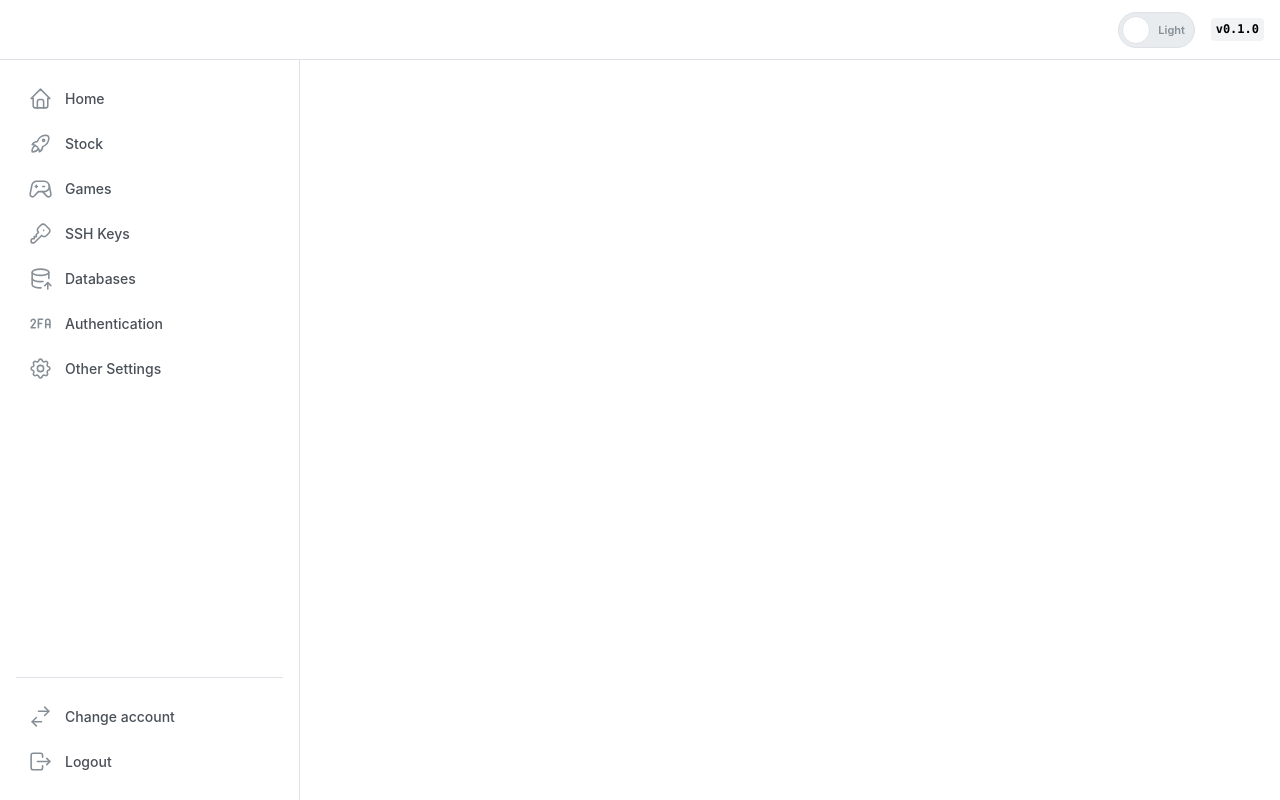
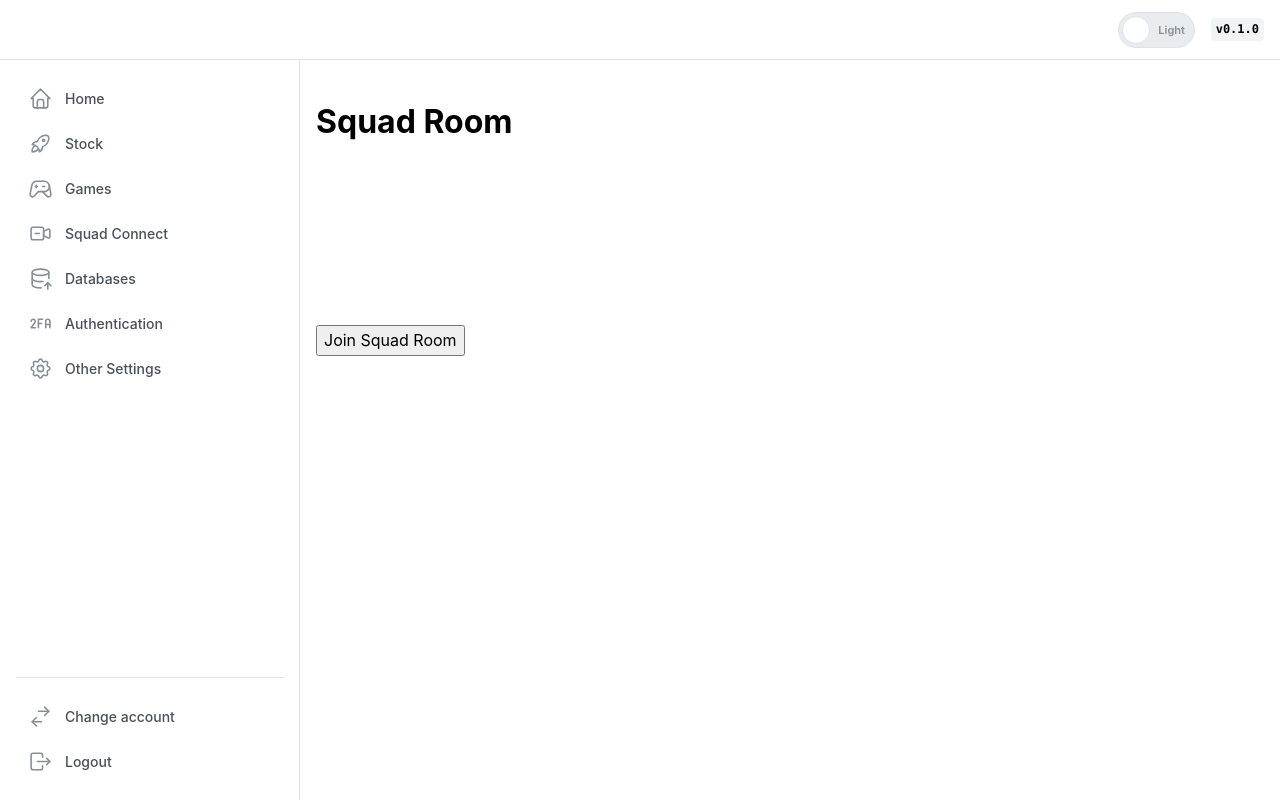
Before and after one commit to jasonc94/react-frontend, a React (Vite) app: page /webrtc in a window 1280 px wide. Built offline with nearby package versions, Linux system fonts and the light colour scheme; no server answers.

Commit message:
initial squad connect webrtc setup

```diff
--- a/libs/webrtc/ui/src/index.ts
+++ b/libs/webrtc/ui/src/index.ts
@@ -0,0 +1 @@
+export * from './lib/squad-room/squad-room';
--- /dev/null
+++ b/libs/webrtc/ui/src/lib/squad-room/squad-room.module.scss
@@ -0,0 +1,7 @@
+/*
+ * Replace this with your own classes
+ *
+ * e.g.
+ * .container {
+ * }
+*/
--- /dev/null
+++ b/libs/webrtc/ui/src/lib/squad-room/squad-room.tsx
@@ -0,0 +1,90 @@
+import { useEffect, useRef, useState } from 'react';
+import styles from './squad-room.module.scss';
+
+export function SquadRoom() {
+  const localVideo = useRef<HTMLVideoElement | null>(null);
+  const remoteVideo = useRef<HTMLVideoElement | null>(null);
+  const [localStream, setLocalStream] = useState<MediaStream | null>(null);
+  const [peerConnection, setPeerConnection] =
+    useState<RTCPeerConnection | null>(null);
+
+  useEffect(() => {
+    const initLocalStream = async () => {
+      try {
+        const stream = await navigator.mediaDevices.getUserMedia({
+          video: true,
+          audio: true,
+        });
+        setLocalStream(stream);
+        if (localVideo.current) {
+          localVideo.current.srcObject = stream;
+        }
+      } catch (error) {
+        console.error('Error accessing media devices:', error);
+      }
+    };
+
+    initLocalStream();
+
+    // Cleanup
+    return () => {
+      if (localStream) {
+        localStream.getTracks().forEach((track) => track.stop());
+      }
+    };
+  }, []);
+
+  const createPeerConnection = () => {
+    const pc = new RTCPeerConnection({
+      iceServers: [{ urls: 'stun:stun.l.google.com:19302' }],
+    });
+
+    pc.onicecandidate = (event) => {
+      if (event.candidate) {
+        console.log('ICE Candidate:', event.candidate);
+      }
+    };
+
+    pc.ontrack = (event) => {
+      if (remoteVideo.current) {
+        remoteVideo.current.srcObject = event.streams[0];
+      }
+    };
+
+    if (localStream) {
+      localStream
+        .getTracks()
+        .forEach((track) => pc.addTrack(track, localStream));
+    }
+
+    setPeerConnection(pc);
+  };
+
+  const joinSquadRoom = async () => {
+    if (!peerConnection) {
+      createPeerConnection();
+    }
+
+    try {
+      const offer = await peerConnection?.createOffer();
+      await peerConnection?.setLocalDescription(offer);
+
+      console.log('Offer:', offer);
+    } catch (error) {
+      console.error('Error creating offer:', error);
+    }
+  };
+
+  return (
+    <div>
+      <h1>Squad Room</h1>
+      <div>
+        <video ref={localVideo} autoPlay muted playsInline />
+        <video ref={remoteVideo} autoPlay playsInline />
+      </div>
+      <button onClick={joinSquadRoom}>Join Squad Room</button>
+    </div>
+  );
+}
+
+export default SquadRoom;
--- a/src/app/components/app-routing/app-routing.tsx
+++ b/src/app/components/app-routing/app-routing.tsx
@@ -1,6 +1,7 @@
 import { Route, Routes } from 'react-router-dom';
 import { Home } from '@JC/home';
 import { Game2048 } from '@JC/games/game-2048';
+import { SquadRoom } from '@JC/webrtc/ui';
 
 const StockPage = () => <h1>Stock Page</h1>;
 const DetailsPage = () => <h1>Details Page</h1>;
@@ -11,6 +12,7 @@ export function AppRouting() {
       <Route path="/stock" element={<StockPage />} />
       <Route path="/stock/:stockId" element={<DetailsPage />} />
       <Route path="/games" element={<Game2048 />}></Route>
+      <Route path="/webrtc" element={<SquadRoom />}></Route>
     </Routes>
   );
 }
--- a/src/app/components/side-nav/side-nav.tsx
+++ b/src/app/components/side-nav/side-nav.tsx
@@ -2,7 +2,7 @@ import {
   IconHome,
   IconRocket,
   IconDeviceGamepad2,
-  IconKey,
+  IconVideoMinus,
   IconSettings,
   Icon2fa,
   IconDatabaseImport,
@@ -17,7 +17,7 @@ const data = [
   { link: '/', label: 'Home', icon: IconHome },
   { link: '/stock', label: 'Stock', icon: IconRocket },
   { link: '/games', label: 'Games', icon: IconDeviceGamepad2 },
-  { link: '', label: 'SSH Keys', icon: IconKey },
+  { link: '/webrtc', label: 'Squad Connect', icon: IconVideoMinus },
   { link: '', label: 'Databases', icon: IconDatabaseImport },
   { link: '', label: 'Authentication', icon: Icon2fa },
   { link: '', label: 'Other Settings', icon: IconSettings },
```
